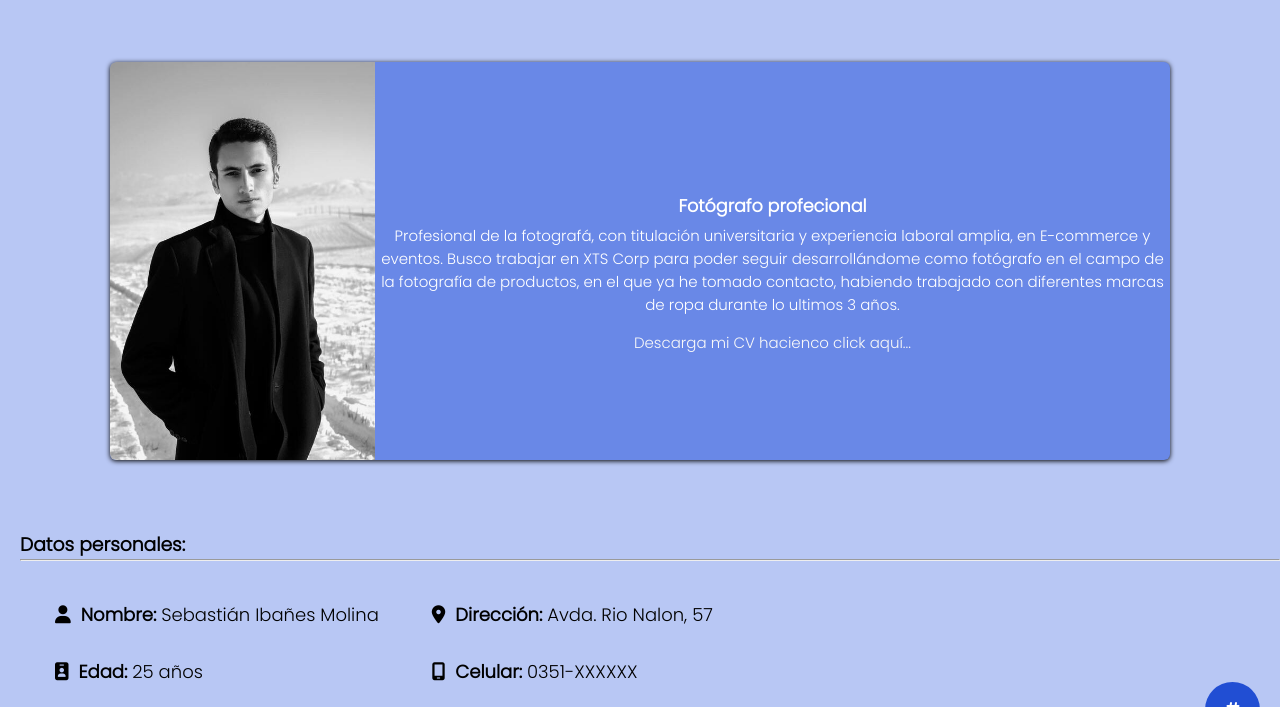
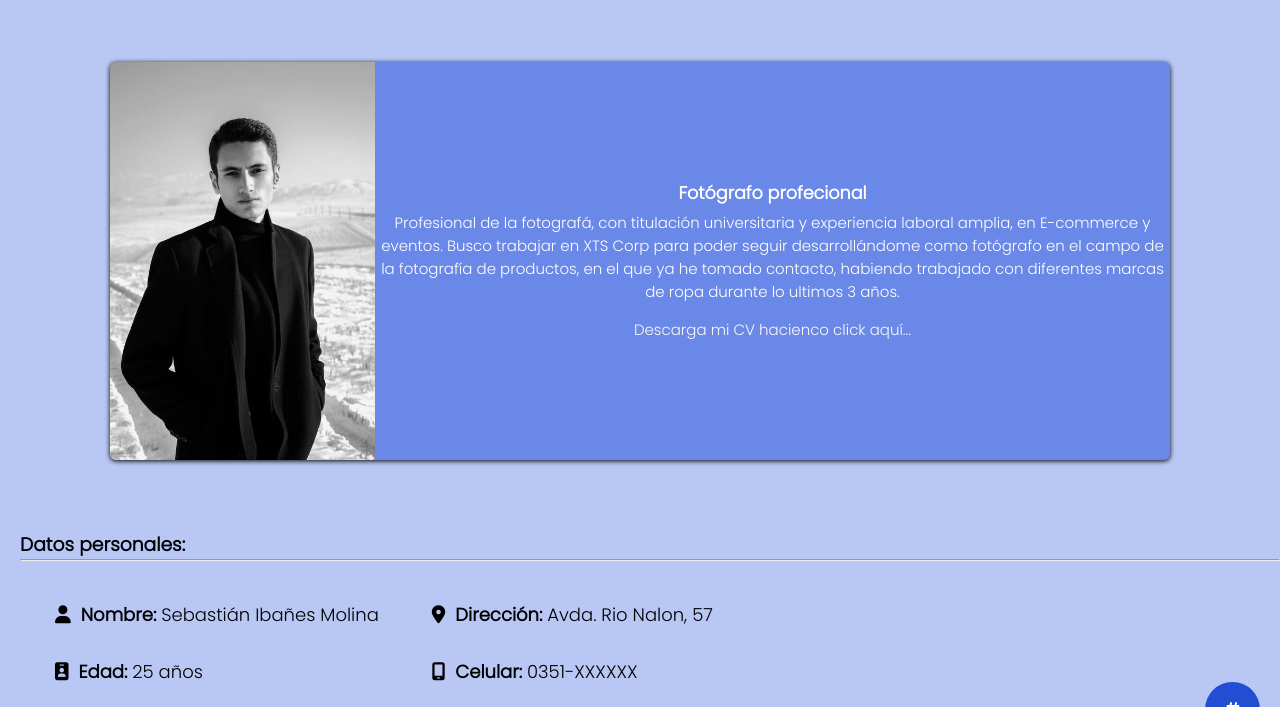
Before and after one commit to AugustoGarcia22/FinalProyect, a plain HTML site: page index.html in a window 1280 px wide. Shown: the part 58-765 px from the top of the page. Drawn offline with Linux system fonts and the light colour scheme.

Commit message:
Update style.css

```diff
--- a/style.css
+++ b/style.css
@@ -183,10 +183,6 @@ body {
 .inicio{
     margin-top: 60px;
 
-}
-
-.inicio h3{
-    margin-top: 25px;
 }
 
 .container {
```
